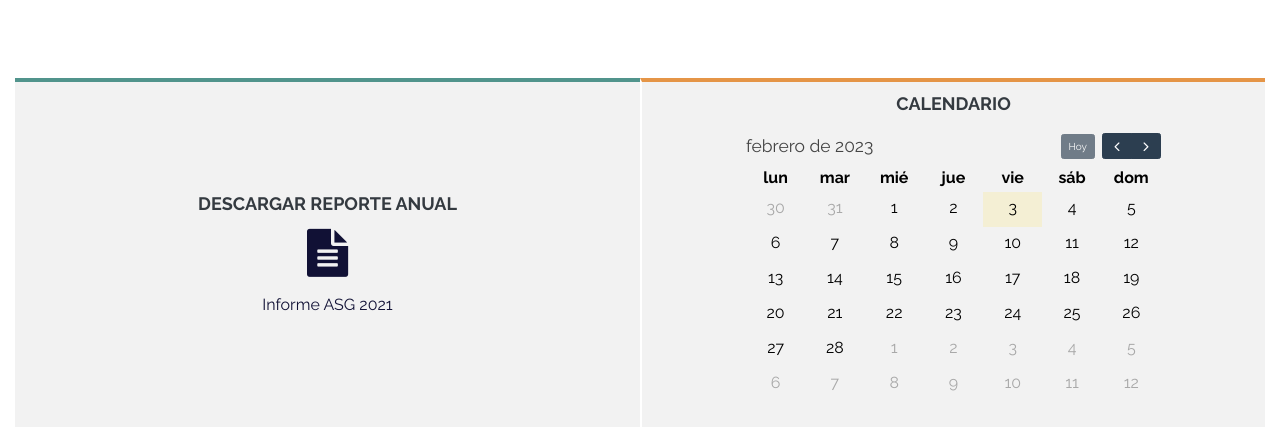
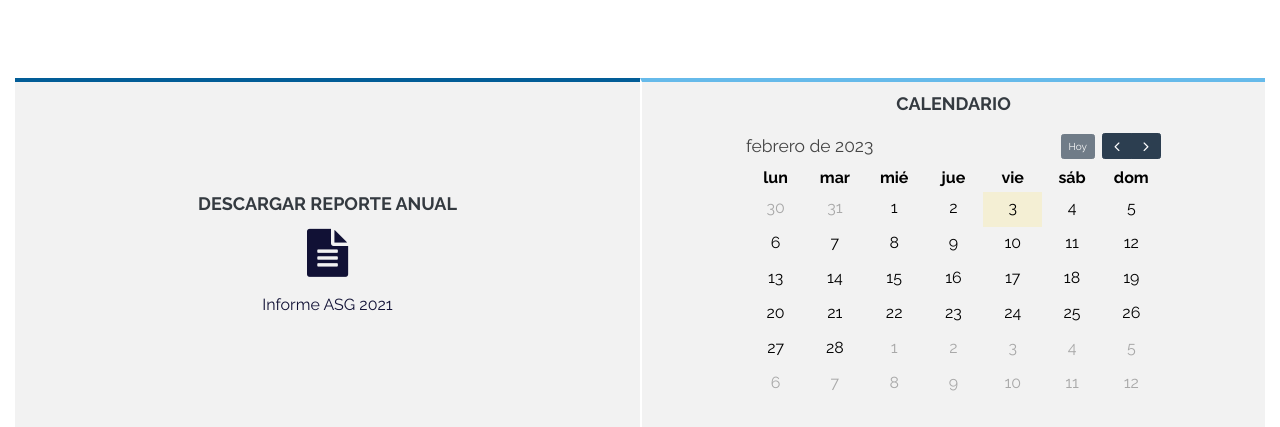
Before and after one commit to Esteban601/Prueba3, a Django app: template frontend/templates/es/frontend/index.html in a window 1280 px wide. Shown: the part 1898-2325 px from the top of the page. Run offline with Django 3.2, Linux system fonts and the light colour scheme; the template is opened without the code that fills it, so the values that code supplies are empty; some libraries are stand-ins or nearby versions.

Commit message:
cambios del home

```diff
--- a/frontend/templates/es/frontend/index.html
+++ b/frontend/templates/es/frontend/index.html
@@ -15,13 +15,13 @@
         .repo-left {
             background-color: #f2f2f2;
             padding: 100px;
-            border-top: 4px solid #51948c;
+            border-top: 4px solid #025D97;
             height: 350px;
         }
 
         .calendar-right {
             background-color: #f2f2f2;
-            border-top: 4px solid #e59547;
+            border-top: 4px solid #66BAEA;
             border-left: 2px solid #fff;
             height: 350px;
         }
```
